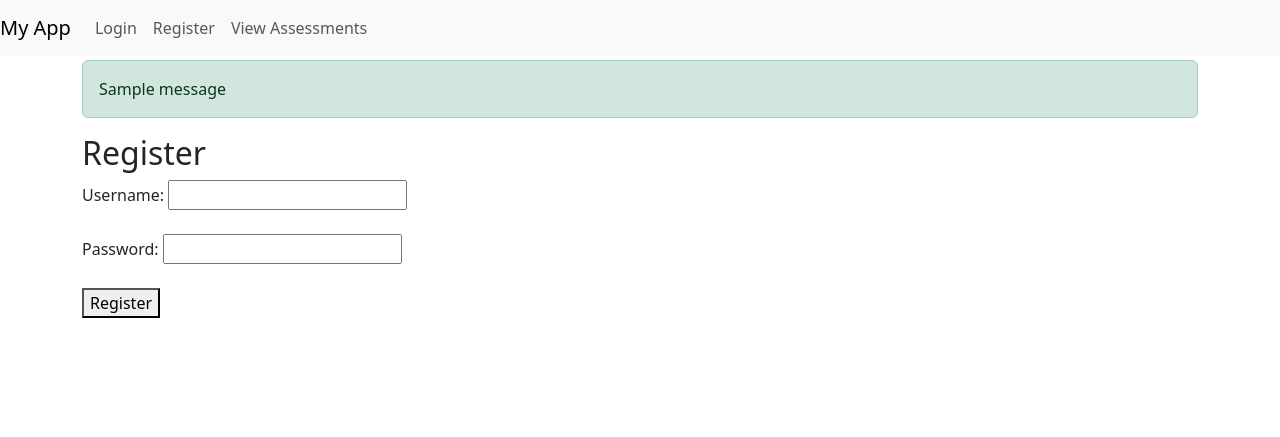
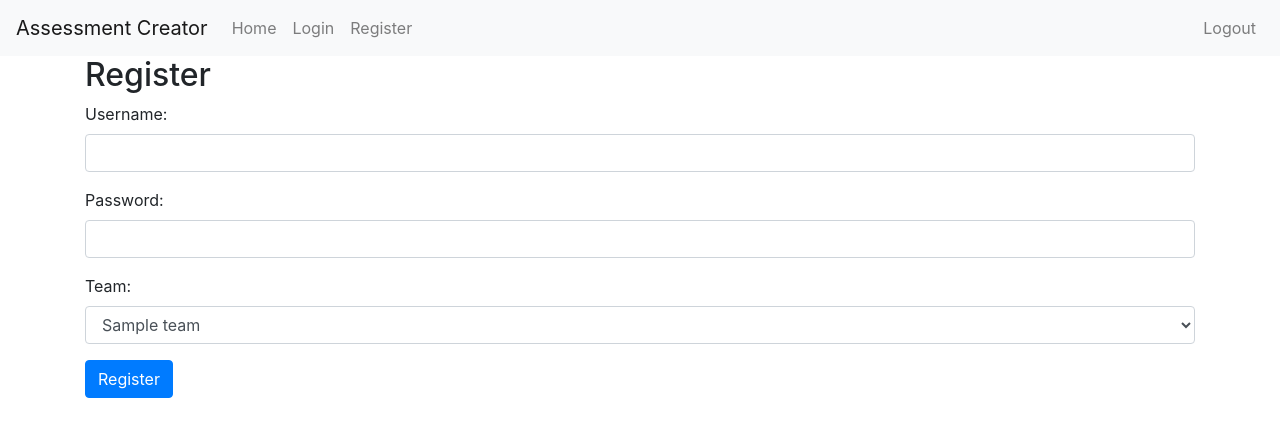
Before and after one commit to rennyS/quart_survey_app, a Python web app: template templates/register.html in a window 1280 px wide. Shown: the top 437 px of the page. Run offline with Jinja, Linux system fonts and the light colour scheme; the template is opened without the code that fills it: most values are stand-ins (such as "Sample title", 1, 10 or a date in 2020); one stand-in notice (Sample message) is shown; some libraries are stand-ins or nearby versions.

Commit message:
Updattes

```diff
--- a/app.py
+++ b/app.py
@@ -3,6 +3,7 @@ from tortoise.contrib.quart import register_tortoise
 from auth import auth_bp, get_current_user
 from questionnaire import questionnaire_bp
 from assessment import assessment_bp
+from admin import admin_bp
 
 app = Quart(__name__)
 app.secret_key = 'supersecretkey'
@@ -10,6 +11,7 @@ app.secret_key = 'supersecretkey'
 app.register_blueprint(auth_bp, url_prefix='/auth')
 app.register_blueprint(questionnaire_bp, url_prefix='/questionnaire')
 app.register_blueprint(assessment_bp, url_prefix='/assessment')
+app.register_blueprint(admin_bp, url_prefix='/admin')
 
 @app.before_request
 async def before_request():
--- a/templates/base.html
+++ b/templates/base.html
@@ -1,46 +1,68 @@
-<!DOCTYPE html>
+<!doctype html>
 <html lang="en">
   <head>
-    <meta charset="UTF-8">
-    <meta name="viewport" content="width=device-width, initial-scale=1.0">
-    <title>{{ title if title else "Quart Application" }}</title>
-    <link rel="stylesheet" href="{{ url_for('static', filename='css/bootstrap.min.css') }}">
-    <style>
-        body {
-            padding-top: 60px;
-        }
-    </style>
+    <!-- Required meta tags -->
+    <meta charset="utf-8">
+    <meta name="viewport" content="width=device-width, initial-scale=1, shrink-to-fit=no">
+
+    <!-- Bootstrap CSS -->
+    <link href="https://maxcdn.bootstrapcdn.com/bootstrap/4.0.0/css/bootstrap.min.css" rel="stylesheet">
+
+    <title>Quart App</title>
   </head>
   <body>
-    <nav class="navbar navbar-expand-lg navbar-light bg-light fixed-top">
-        <a class="navbar-brand" href="{{ url_for('main.index') }}">My App</a>
+    <nav class="navbar navbar-expand-lg navbar-light bg-light">
+      <a class="navbar-brand" href="/">Assessment Creator</a>
       <button class="navbar-toggler" type="button" data-toggle="collapse" data-target="#navbarNav" aria-controls="navbarNav" aria-expanded="false" aria-label="Toggle navigation">
         <span class="navbar-toggler-icon"></span>
       </button>
       <div class="collapse navbar-collapse" id="navbarNav">
-            <ul class="navbar-nav ml-auto">
+        <ul class="navbar-nav mr-auto"> <!-- "mr-auto" class will push the list items to the left -->
+          <li class="nav-item">
+            <a class="nav-link" href="/">Home</a>
+          </li>
+          {% if user %}
+          <li class="nav-item">
+            <a class="nav-link" href="{{ url_for('questionnaire.create_questionnaire') }}">Create Questionnaire</a>
+          </li>
+          <li class="nav-item">
+            <a class="nav-link" href="{{ url_for('questionnaire.list_questionnaires') }}">List Questionnaires</a>
+          </li>
+          <li class="nav-item">
+            <a class="nav-link" href="{{ url_for('assessment.list_assessments') }}">View Assessments</a>
+          </li>
+          {% if user.is_admin %}
+          <li class="nav-item">
+            <a class="nav-link" href="{{ url_for('admin.manage_teams') }}">Manage Teams</a>
+          </li>
+          {% endif %}
+          {% else %}
           <li class="nav-item">
             <a class="nav-link" href="{{ url_for('auth.login') }}">Login</a>
           </li>
           <li class="nav-item">
+            <li class="nav-item">
                 <a class="nav-link" href="{{ url_for('auth.register') }}">Register</a>
             </li>
+            {% endif %}
+        </ul>
+        <ul class="navbar-nav">
             <li class="nav-item">
-                    <a class="nav-link" href="{{ url_for('assessment.list_assessments') }}">View Assessments</a>
+                <a class="nav-link" href="{{ url_for('auth.logout') }}">Logout</a>
             </li>
         </ul>
     </div>
+
     </nav>
+
     <div class="container">
-        {% with messages = get_flashed_messages(with_categories=true) %}
-            {% if messages %}
-                {% for category, message in messages %}
-                    <div class="alert alert-{{ category }}">{{ message }}</div>
-                {% endfor %}
-            {% endif %}
-        {% endwith %}
-        {% block content %}{% endblock %}
+      {% block content %}
+      {% endblock %}
     </div>
-    <script src="{{ url_for('static', filename='js/bootstrap.bundle.min.js') }}"></script>
+
+    <!-- Bootstrap JS and dependencies -->
+    <script src="https://code.jquery.com/jquery-3.2.1.slim.min.js"></script>
+    <script src="https://cdnjs.cloudflare.com/ajax/libs/popper.js/1.12.9/umd/popper.min.js"></script>
+    <script src="https://maxcdn.bootstrapcdn.com/bootstrap/4.0.0/js/bootstrap.min.js"></script>
   </body>
 </html>
--- a/templates/index.html
+++ b/templates/index.html
@@ -2,7 +2,7 @@
 
 {% block content %}
   <div class="jumbotron">
-    <h1 class="display-4">Welcome to the Quart App</h1>
+    <h1 class="display-4">Welcome to the CTI Assessment App</h1>
     <p class="lead">This is a simple app to manage questionnaires and assessments.</p>
     <hr class="my-4">
     <p>Use the navigation bar to create and view questionnaires and assessments.</p>
--- a/templates/list_assessments.html
+++ b/templates/list_assessments.html
@@ -1,19 +1,19 @@
 {% extends 'base.html' %}
 
 {% block content %}
-  <h2>Your Assessments</h2>
+  <h2>Your Team's Assessments</h2>
   {% if assessments %}
     <ul>
       {% for assessment in assessments %}
         <li>
           <a href="{{ url_for('assessment.view_assessment', assessment_id=assessment.id) }}">
             {{ assessment.threat_actor }} - {{ assessment.questionnaire.name }}
-          </a>
+          </a> - created by {{ assessment.questionnaire.user.username }}
         </li>
       {% endfor %}
     </ul>
   {% else %}
-    <p>You have not completed any assessments yet.</p>
+    <p>No assessments found for your team.</p>
   {% endif %}
   <a href="{{ url_for('questionnaire.list_questionnaires') }}">Back to Questionnaires</a>
 {% endblock %}
--- a/templates/register.html
+++ b/templates/register.html
@@ -2,10 +2,22 @@
 {% block content %}
   <h2>Register</h2>
   <form method="post">
-    <label for="username">Username:</label>
-    <input type="text" id="username" name="username"><br><br>
-    <label for="password">Password:</label>
-    <input type="password" id="password" name="password"><br><br>
-    <button type="submit">Register</button>
+    <div class="form-group">
+      <label for="username">Username:</label>
+      <input type="text" id="username" name="username" class="form-control" required>
+    </div>
+    <div class="form-group">
+      <label for="password">Password:</label>
+      <input type="password" id="password" name="password" class="form-control" required>
+    </div>
+    <div class="form-group">
+      <label for="team">Team:</label>
+      <select id="team" name="team" class="form-control" required>
+        {% for team in teams %}
+          <option value="{{ team.id }}">{{ team.name }}</option>
+        {% endfor %}
+      </select>
+    </div>
+    <button type="submit" class="btn btn-primary">Register</button>
   </form>
 {% endblock %}
```
Also changed, not shown: admin.py (added, +20 -0 lines), assessment.py (+16 -8 lines), auth.py (+16 -9 lines), create_admin_user.py (added, +38 -0 lines), models.py (+8 -0 lines), questionnaire.py (+8 -5 lines), templates/list_questionnaires.html (+8 -4 lines), templates/manage_teams.html (added, +17 -0 lines), templates/start_assessment.html (+16 -8 lines), templates/view_assessment.html (+4 -4 lines), utils.py (added, +10 -0 lines). Lines whose indentation alone changed are shown as unchanged.
